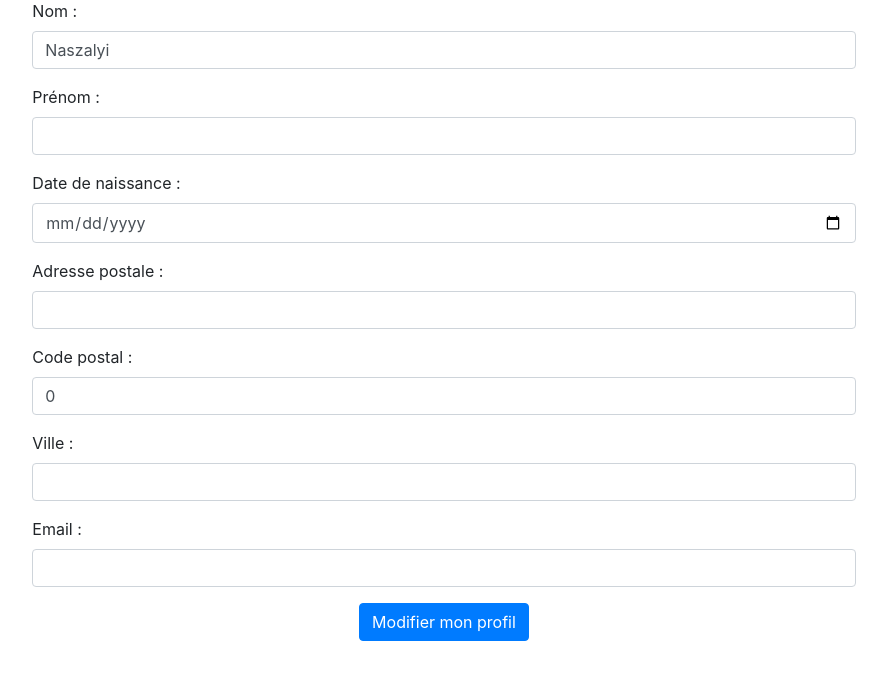
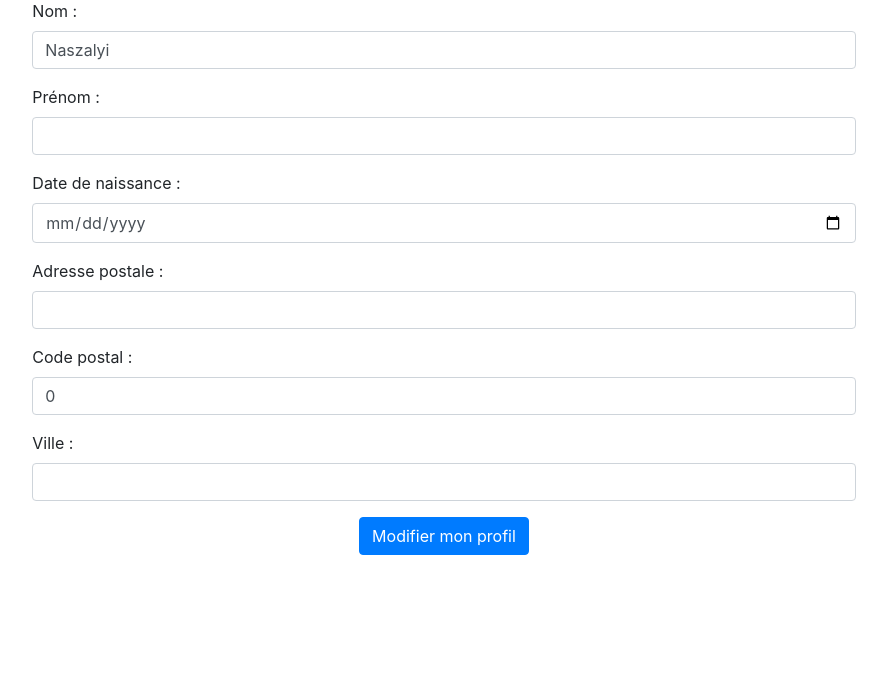
Before and after one commit to RemyDen/ProjetAncien, a PHP site: page /profil.php in a window 1280 px wide. Shown: the part 105-785 px from the top of the page, without its empty margins (196-1083 px from the left). Run offline with PHP 8.4, Linux system fonts and the light colour scheme; a user stored in the database is signed in; data comes from the database, SQL or seed files in the repository; some libraries are stand-ins or nearby versions.

Commit message:
Add files via upload

```diff
--- a/ProjetAncien/includes/bas.php
+++ b/ProjetAncien/includes/bas.php
@@ -37,7 +37,7 @@
     }(document, 'script', 'facebook-jssdk'));
 </script>
 
-<!-- Google -->
+<!-- Google
 <script>
     function onSignIn(googleUser) {
         // Useful data for your client-side scripts:
@@ -54,6 +54,7 @@
         console.log("ID Token: " + id_token);
     };
 </script>
+-->
 
 </body>
 </html>
--- a/ProjetAncien/includes/doctype.php
+++ b/ProjetAncien/includes/doctype.php
@@ -31,7 +31,7 @@ include 'traitements/traitementConnexion.php';
     <!-- Navbar links -->
     <div class="collapse navbar-collapse" id="collapsibleNavbar">
         <ul class="navbar-nav ml-auto">
-            <?php if(!isset($_SESSION['typeUtilisateur'])) {?>
+            <?php if(!isset($_SESSION['mail'])) {?>
                 <li class="nav-item">
                     <a class="nav-link" href="#" data-toggle="modal" data-target="#exampleModal">Connexion</a>
                 </li>
@@ -68,8 +68,9 @@ include 'traitements/traitementConnexion.php';
                 </div>
                 <!-- Facebook -->
                 <div class="fb-login-button" data-max-rows="1" data-size="medium" data-button-type="continue_with" data-show-faces="false" data-auto-logout-link="true" data-use-continue-as="true"></div>
-                <!-- Google -->
+                <!-- Google
                 <div class="g-signin2" data-onsuccess="onSignIn" data-theme="dark"></div>
+                -->
 
                 <div class="dropdown-divider"></div>
 
--- a/ProjetAncien/inscription.php
+++ b/ProjetAncien/inscription.php
@@ -134,7 +134,7 @@ include "traitements/traitementInscription.php";
                 <small id="helpId" class="form-text text-muted">Ex : 2018</small>
             </div>
 
-            <div class="text-center"><button type="submit" name="envoyer" class="btn btn-primary text-center">Envoyer</button></div>
+            <div class="text-center"><button type="submit" name="envoyerInscription" class="btn btn-primary text-center">Envoyer</button></div>
         </form>
     </div>
 
--- a/ProjetAncien/profil.php
+++ b/ProjetAncien/profil.php
@@ -1,11 +1,15 @@
 <?php
 include 'includes/includes.php';
 include 'traitements/traitementModificationProfil.php';
+include 'traitements/traitementInscription.php';
 
 //On récupère les infos de la personne
 $req = "SELECT * FROM utilisateur WHERE mail = '" . $_SESSION['mail'] . "'";
 $exe = $bdd->query($req);
 $res = $exe->fetch(PDO::FETCH_ASSOC);
+if($res) {
+    $_SESSION['typeUtilisateur'] = $res['typeUtilisateur'];
+}
 ?>
 
 <div class="container mt-5 mb-4 col-8">
@@ -13,12 +17,12 @@ $res = $exe->fetch(PDO::FETCH_ASSOC);
     <form method="POST" action="">
         <div class="form-group">
             <label for="">Nom :</label>
-            <input type="text" class="form-control" name="nom" id="nom" aria-describedby="helpId" value="<?php echo $res['nom']; ?>" required>
+            <input type="text" class="form-control" name="nom" id="nom" aria-describedby="helpId" value="<?php echo $_SESSION['nom']; ?>" required>
         </div>
 
         <div class="form-group">
             <label for="">Prénom :</label>
-            <input type="text" class="form-control" name="prenom" id="prenom" aria-describedby="helpId" value="<?php echo $res['prenom']; ?>" required>
+            <input type="text" class="form-control" name="prenom" id="prenom" aria-describedby="helpId" value="<?php echo $_SESSION['prenom']; ?>" required>
         </div>
 
         <div class="form-group">
@@ -43,19 +47,60 @@ $res = $exe->fetch(PDO::FETCH_ASSOC);
             <input type="text" class="form-control" name="ville" id="ville" aria-describedby="helpId" value="<?php echo $res['ville']; ?>" required>
         </div>
 
-        <div class="form-group">
-            <label for="">Email :</label>
-            <input type="email" class="form-control" name="mail" id="mail" aria-describedby="emailHelpId" value="<?php echo $res['mail']; ?>" required>
-        </div>
+        <!-- Le code JS pour l'affichage des champs selon l'utilisateur -->
+        <script>
+            function affichage() {
+                $("document").ready(function() {
+                    //On réinitialise tous les champs optionnels lorsque l'utilisateur change son type
+                    $(".type1").addClass('d-none')
+                    $(".type2").addClass('d-none')
+
+                    //On affiche ou non les champs selon le type sélectionné
+                    var type = $("[name='type']").val();
+
+                    if (type == 1) {
+                        $(".type1").removeClass('d-none') //On cache les champs type2
+                    } else if (type == 2) {
+                        $(".type2").removeClass('d-none') //On cache les champs type1
+                    }
+                })
+            }
+
+            affichage() //On appelle la fonction au chargement de la page
+
+            $('document').ready(function() {
+                $("[name='type']").change(function () {
+                    affichage()
+                })
+            })
+        </script>
+
+
+        <?php if(!$res) { //Si la variable res n'existe pas, alors le gars n'est pas inscris donc on lui demande de dire s'il est enseignant ou élève ?>
+            <script>
+                $('document').ready(function () {
+                    $('#btnModif').attr('name', 'envoyerInscription')
+                })
+            </script>
+
+            <div class="form-group">
+                <label for="">Type d'utilisateur :</label>
+                <select class="form-control" name="type" id="type" required>
+                    <option value="0">Choisissez une option</option>
+                    <option value="1">Etudiant</option>
+                    <option value="2">Ancien</option>
+                    <option value="3">Professeur</option>
+                </select>
+            </div>
+        <?php } else { ?>
+            <!-- On est obligé de créer le champ type caché quand l'utilisateur est déjà enregistré afin de
+                 de pouvoir récupérer la typeUtilisateur en JS -->
+                <input type="hidden" name="type" value="<?php echo $_SESSION['typeUtilisateur']; ?>">
+        <?php } ?>
 
         <!--On affiche ou non les champs selon le type de l'utilisateur-->
-        <?php if($res['typeUtilisateur'] == 1) { ?> <!--Etudiant-->
-            <!--On affiche le bouton "J'ai obtenu mon diplôme"-->
-            <script>
-                $('.d-none').removeClass('d-none')
-            </script>
-
-            <div class="form-group opt" id="niveauEtude">
+        <!--Etudiant-->
+            <div class="form-group type1 d-none" id="niveauEtude">
                 <label for="">Niveau d'étude</label>
                 <select class="form-control" name="niveauEtude">
                     <option value="">Choisissez une option</option>
@@ -66,29 +111,32 @@ $res = $exe->fetch(PDO::FETCH_ASSOC);
                     <option value="M2">M2</option>
                 </select>
             </div>
-        <?php } else if($res['typeUtilisateur'] == 2) { ?>
-            <div class="form-group opt" id="anneeDiplome">
+        <!-- Ancien -->
+            <div class="form-group type2 d-none" id="anneeDiplome">
                 <label for="">Année d'obtention du diplôme : </label>
                 <input type="number" class="form-control" name="anneeDiplome" id="anneeDiplome" aria-describedby="helpId" value="<?php echo $res['anneeDiplome']; ?>" pattern="[0-9]{4}">
             </div>
 
-            <div class="form-group opt" id="entreprise">
+            <div class="form-group type2 d-none" id="entreprise">
                 <label for="">Entreprise (laissez blanc si chômeur) :</label>
                 <input type="text" class="form-control" name="entreprise" id="entreprise" aria-describedby="helpId" value="<?php echo $res['entreprise']; ?>">
             </div>
 
-            <div class="form-group opt" id="poste">
+            <div class="form-group type2 d-none" id="poste">
                 <label for="">Poste occupé : </label>
                 <input type="text" class="form-control" name="poste" id="poste" aria-describedby="helpId" value="<?php echo $res['poste']; ?>">
             </div>
 
-            <div class="form-group opt" id="anneePoste">
+            <div class="form-group type2 d-none" id="anneePoste">
                 <label for="">Année d'entrée à ce poste : </label>
                 <input type="number" class="form-control" name="anneePoste" id="anneePoste" aria-describedby="helpId" value="<?php echo $res['anneePoste']; ?>" pattern="[0-9]{4}">
             </div>
-        <?php } ?>
 
-        <div class="text-center"><button type="submit" name="envoyer" class="btn btn-primary text-center">Modifier mon profil</button></div>
+        <input type="hidden" name="mdp" value="Faux">
+        <input type="hidden" name="mdp2" value="Faux">
+        <input type="hidden" name="mail" value="<?php echo $_SESSION['mail']; ?>">
+
+        <div class="text-center"><button type="submit" id="btnModif" name="envoyer" class="btn btn-primary text-center">Modifier mon profil</button></div>
     </form>
 </div>
 
--- a/ProjetAncien/traitements/traitementInscription.php
+++ b/ProjetAncien/traitements/traitementInscription.php
@@ -1,5 +1,5 @@
 <?php
-if(isset($_POST['envoyer'])) {
+if(isset($_POST['envoyerInscription'])) {
     $nom = $_POST['nom'];
     $prenom = $_POST['prenom'];
     $dateNaissance = $_POST['dateNaissance'];
@@ -19,8 +19,11 @@ if(isset($_POST['envoyer'])) {
     $anneeDiplome = !empty($anneeDiplome) ? "'$anneeDiplome'" : "NULL";
     $anneePoste = !empty($anneePoste) ? "'$anneePoste'" : "NULL";
 
+    $mdp = $mdp == "Faux" ? NULL : $mdp;
+    $mdp2 = $mdp2 == "Faux" ? NULL : $mdp2;
+
     if($mdp == $mdp2) { //On vérifie que les mots de passe correspondent
-        $mdp = password_hash($mdp, PASSWORD_DEFAULT);
+         if($mdp != NULL ) $mdp = password_hash($mdp, PASSWORD_DEFAULT);
 
         //On regarde maintenant si le mail saisi n'existe pas déjà
         $req = "SELECT * FROM utilisateur WHERE mail = '".$mail."'";
--- a/ProjetAncien/traitements/traitementModificationProfil.php
+++ b/ProjetAncien/traitements/traitementModificationProfil.php
@@ -3,12 +3,12 @@ if(isset($_POST['envoyer'])) {
     $nom = $_POST['nom'];
     $prenom = $_POST['prenom'];
     $dateNaissance = $_POST['dateNaissance'];
-    $mail = $_POST['mail'];
+    $mail = $_SESSION['mail'];
     $adresse = $_POST['adresse'];
     $codePostal = $_POST['codePostal'];
     $ville = $_POST['ville'];
 
-    $req = "UPDATE utilisateur SET nom = '".$nom."', prenom = '".$prenom."', dateNaissance = '".$dateNaissance."', mail = '".$mail."', adresse = '".$adresse."', codePostal = '".$codePostal."', ville = '".$ville."'";
+    $req = "UPDATE utilisateur SET nom = '".$nom."', prenom = '".$prenom."', dateNaissance = '".$dateNaissance."', adresse = '".$adresse."', codePostal = '".$codePostal."', ville = '".$ville."'";
 
     //On fait la différence selon le type de l'utilisateur
     if($_SESSION['typeUtilisateur'] == 1) {
@@ -28,7 +28,7 @@ if(isset($_POST['envoyer'])) {
 
         $req .= ", anneeDiplome = '".$anneeDiplome."', entreprise = '".$entreprise."', poste = '".$poste."', anneePoste = '".$anneePoste."'";
     }
-    $req .= " WHERE mail = '".$_SESSION['mail']."'"; //Bien laissé l'espace au début de la chaîne
+    $req .= " WHERE mail = '".$_SESSION['mail']."'"; //Bien laisser l'espace au début de la chaîne
     $exe = $bdd->query($req);
     if($exe) {
 ?>
@@ -37,16 +37,5 @@ if(isset($_POST['envoyer'])) {
     } else {
         echo $bdd->errorInfo();
     }
-} else if(isset($_POST['maj'])) {
-    $anneeDiplome = $_POST['anneeDiplome'];
-    $entreprise = $_POST['entreprise'];
-    $poste = $_POST['poste'];
-    $anneePoste = $_POST['anneePoste'];
-
-    $req = "UPDATE utilisateur SET anneeDiplome = '".$anneeDiplome."', entreprise = '".$entreprise."', poste = '".$poste."', anneePoste = '".$anneePoste."', niveauEtude = '', typeUtilisateur = '2'
-            WHERE mail = '".$_SESSION['mail']."'";
-    $exe = $bdd->query($req);
-    if($exe) header('Location: profil.php');
-    else echo $bdd->errorInfo();
 }
 ?>
```
Also changed, not shown: ProjetAncien/index.php (+8 -0 lines).
